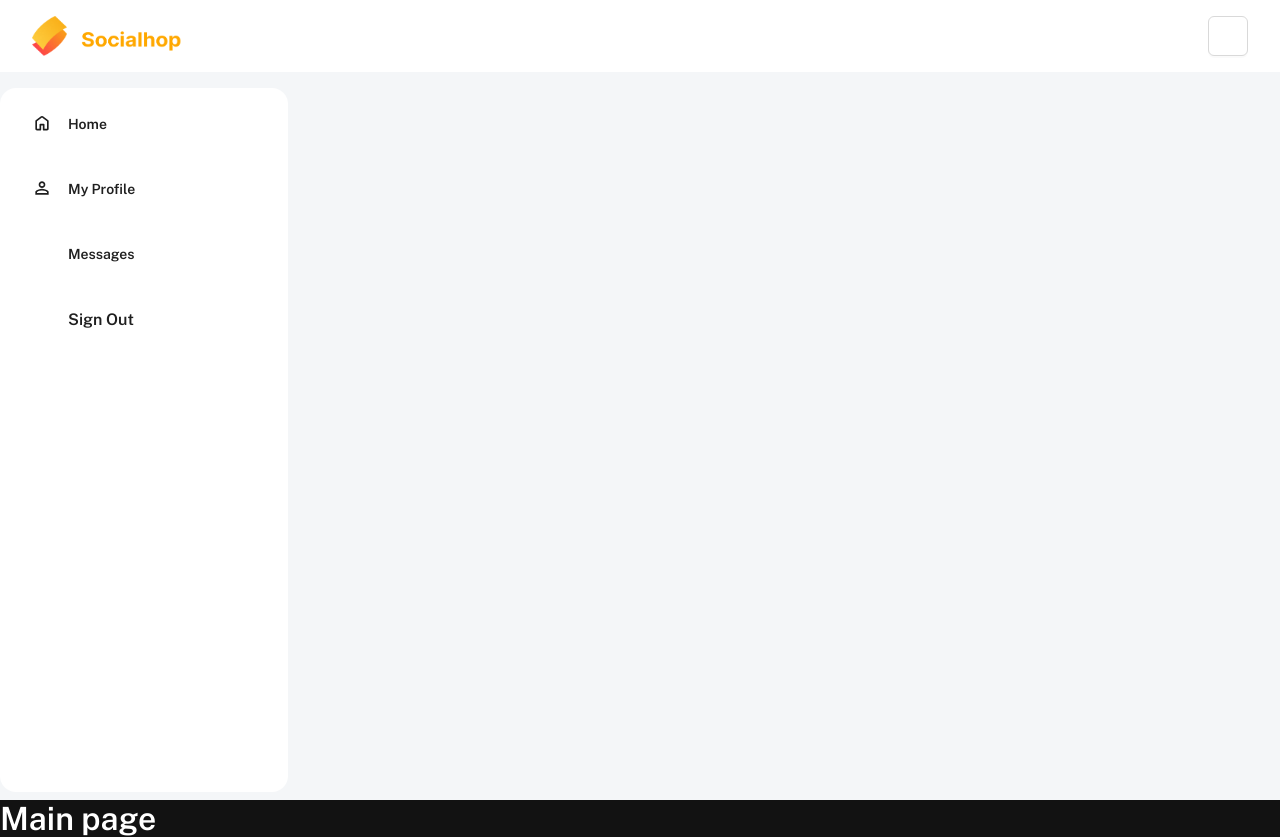
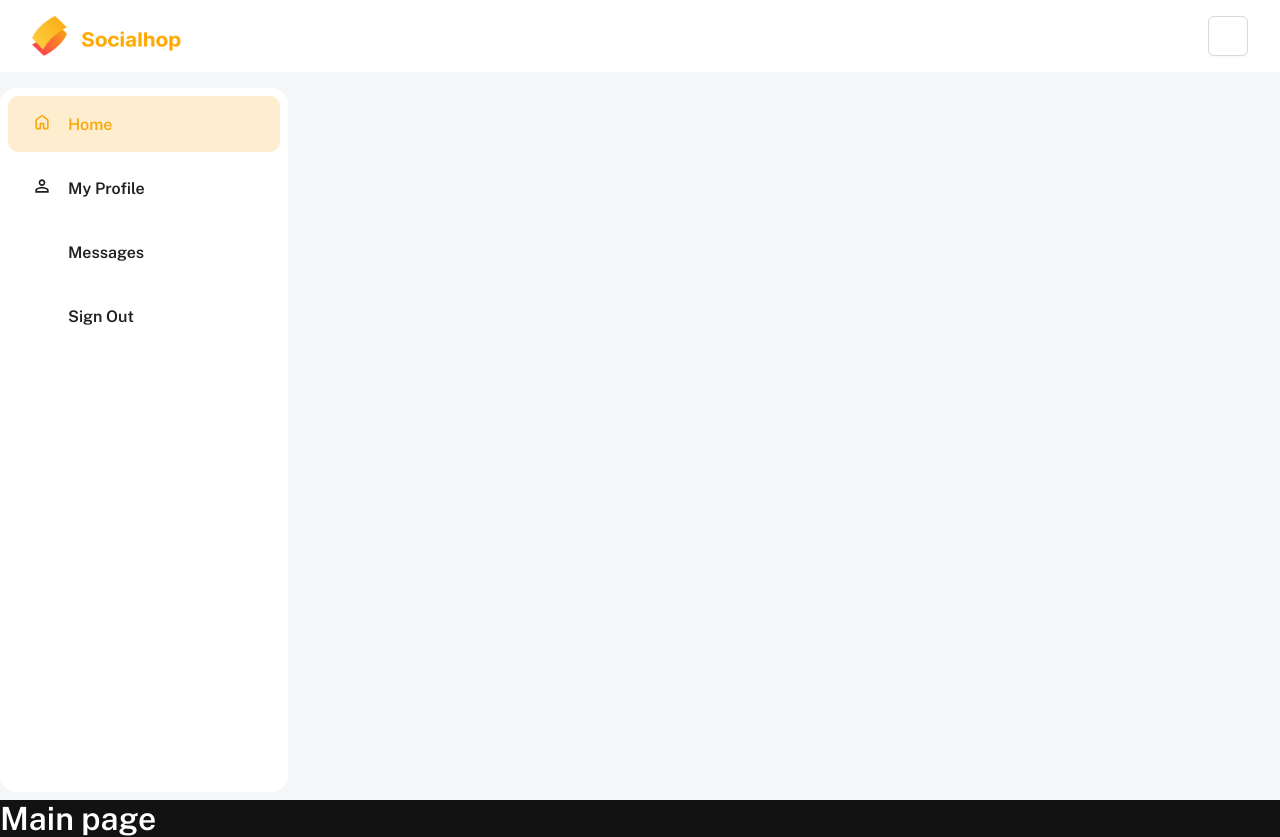
Before and after one commit to abdalrhmanAlkraien/nextJsSocialMediaApp, a Next.js app in the folder social-hub/: page / in a window 1280 px wide. Built offline with nearby package versions, Linux system fonts and the light colour scheme; no server answers; some icons are missing; what @ant-design/nextjs-registry would draw is missing.

Commit message:
fix text

```diff
--- a/social-hub/component/Sidebar.jsx
+++ b/social-hub/component/Sidebar.jsx
@@ -8,20 +8,38 @@ import { Typography } from "antd";
 import { Icon } from "@iconify/react";
 import { useClerk } from "@clerk/nextjs";
 import { useRouter } from "next/navigation";
+import cx from 'classnames';
+
 const Sidebar = () => {
 
   const route = useRouter();
   const {signOut}= useClerk();
+  const pathname = useRouter();
+
+  const isActiveRoute = (route) => {
+    if(route.route === pathname || route.route === '/') return css.active;
+  }
+
+  const isActiveText = (route) => {
+
+    return isActiveRoute(route) && "var(--primary)";
+  }
+
 
   return (
     <div className={css.warrper}>
       <Box className={css.container}>
         {sideBarRoute().map((route, index) => (
-          <Link key={index} href={route.route} className={css.item}>
-            <Typography>
+          <Link key={index} href={route.route}
+          className= {cx(css.item, isActiveRoute(route))}>
+            <Typography style={{
+              color: isActiveText(route)
+            }}>
               <Icon icon={route.icon} width={"20px"} />
             </Typography>
-            <Typography className="typoSubtitle2">{route.name}</Typography>
+            <Typography style={{
+              color: isActiveText(route)
+            }}>{route.name}</Typography>
           </Link>
         ))}
 
--- a/social-hub/package.json
+++ b/social-hub/package.json
@@ -16,6 +16,7 @@
     "@clerk/shared": "^3.2.0",
     "@iconify/react": "^4.1.1",
     "antd": "^5.11.5",
+    "classnames": "^2.5.1",
     "next": "15.2.3",
     "react": "^19.0.0",
     "react-dom": "^19.0.0"
--- a/social-hub/style/sidebar.module.css
+++ b/social-hub/style/sidebar.module.css
@@ -33,3 +33,8 @@
     cursor: pointer;
     background-color: var(--primary-low)
 }
+
+.item.active {
+    background-color: var(--primary-low)
+
+}
```
Also changed, not shown: 1 other file (tests, documents, lock files or other folders).
